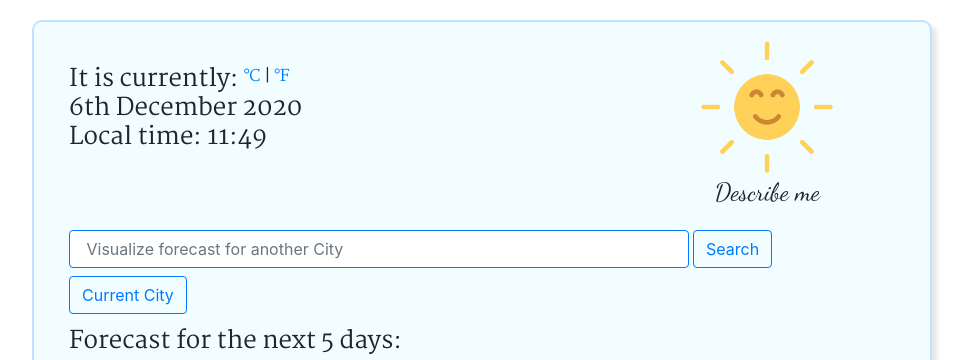
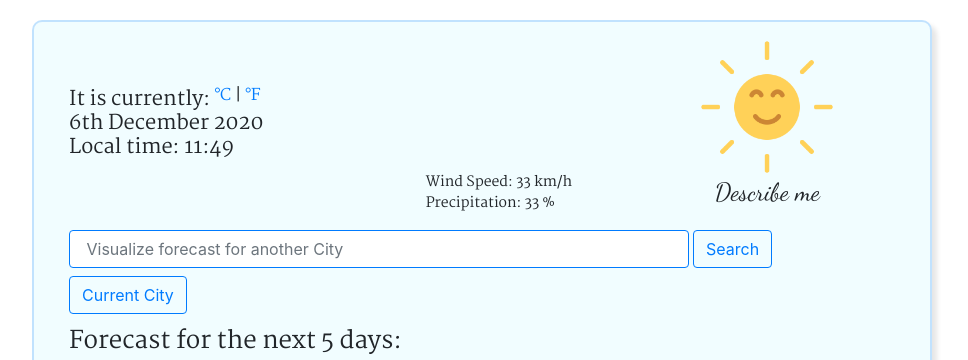
Before and after one commit to Isa-Stein/SheCodes, a plain HTML site: page index.html in a window 1280 px wide. Shown: the top 360 px of the page, without its empty margins (158-1126 px from the left). Drawn offline with nearby package versions, Linux system fonts and the light colour scheme; no server answers.

Commit message:
Addin Windspeed and Perciptitation

```diff
--- a/index.html
+++ b/index.html
@@ -28,7 +28,7 @@
       <div class="card-body">
         <div class="container">
           <div class="row" id="currentWeather">
-            <div class="col-8">
+            <div class="col-5">
               <h1 class="location" id="city"></h1>
               <h2>
                 It is currently: <span id="currentTemp"> </span>
@@ -42,6 +42,13 @@
                 <br />
                 Local time: <span id="local-time">16:00 CET</span>
               </h2>
+            </div>
+            <div class="col-3">
+              <p class="windInfo">
+                Wind Speed: <span>33 </span> km/h
+                <br />
+                Precipitation: <span>33 </span> %
+              </p>
             </div>
             <div class="col-4">
               <img
--- a/style.css
+++ b/style.css
@@ -6,9 +6,11 @@ h1 {
 }
 
 h2 {
-  font-size: 24px;
+  font-size: 20px;
   font-weight: 400px;
   font-family: "Martel", serif;
+  margin-top: 30px;
+  margin-bottom: 0;
 }
 h3 {
   font-family: "Martel", serif;
@@ -19,6 +21,16 @@ h3 {
 img {
   display: block;
   margin: 0 auto;
+}
+
+div .col-3 {
+  display: flex;
+}
+
+.windInfo {
+  align-self: flex-end;
+  font-family: "Martel", serif;
+  font-size: 14px;
 }
 
 .card {
```
